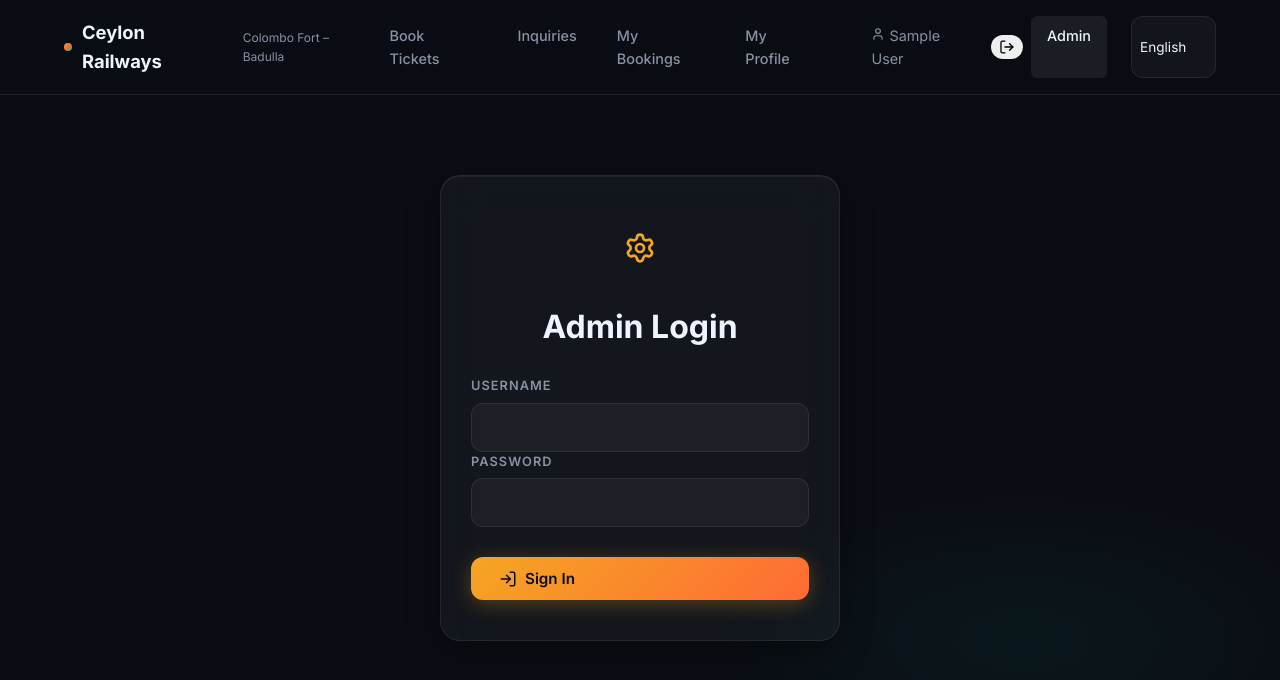
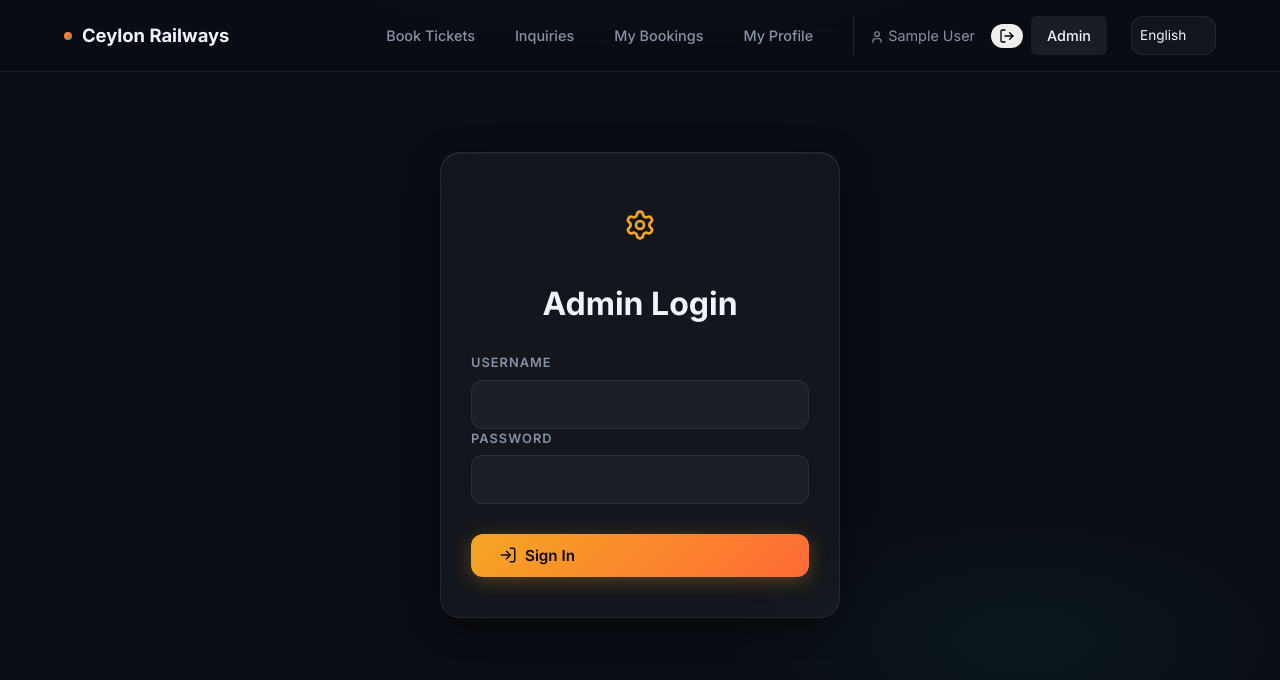
Before and after one commit to aathif12/Segment-Based-Train-Seat-Booking-System, a React (Vite) app in the folder frontend/: page /admin in a window 1280 px wide. Shown: the top 680 px of the page. Built offline with nearby package versions, Linux system fonts and the light colour scheme; sample sign-in values are in the browser's storage.

Commit message:
fix(frontend): control BookingModal visibility with state to allow multiple seat selection

```diff
--- a/frontend/src/App.tsx
+++ b/frontend/src/App.tsx
@@ -24,14 +24,11 @@ const NavBar: React.FC = () => {
   return (
     <nav className="navbar">
       <div className="container navbar-inner">
-        <div className="navbar-brand">
+        <div className="navbar-brand" style={{ whiteSpace: 'nowrap', flexShrink: 0, cursor: 'pointer' }} onClick={() => navigate('/')}>
           <span className="brand-dot" />
           Ceylon Railways
-          <span style={{ fontSize: '0.75rem', color: 'var(--color-text-muted)', fontWeight: 400, marginLeft: 4 }}>
-            Colombo Fort – Badulla
-          </span>
         </div>
-        <div className="navbar-links">
+        <div className="navbar-links" style={{ overflowX: 'auto', flexWrap: 'nowrap' }}>
           <NavLink to="/" end className={({ isActive }) => `navbar-link${isActive ? ' active' : ''}`}>
             {t('nav.bookTickets')}
           </NavLink>
@@ -46,8 +43,11 @@ const NavBar: React.FC = () => {
               <NavLink to="/profile" className={({ isActive }) => `navbar-link${isActive ? ' active' : ''}`}>
                 My Profile
               </NavLink>
-              <div style={{ display: 'flex', alignItems: 'center', gap: 16, marginLeft: 16, paddingLeft: 16, borderLeft: '1px solid rgba(0,0,0,0.1)' }}>
-                <span style={{ fontSize: '0.9rem', color: 'var(--color-text-muted)' }}><User size={14} style={{ display: 'inline', marginRight: 4 }} />{user.name}</span>
+              <div style={{ display: 'flex', alignItems: 'center', gap: 16, marginLeft: 16, paddingLeft: 16, borderLeft: '1px solid rgba(255,255,255,0.1)' }}>
+                <span style={{ fontSize: '0.9rem', color: 'var(--color-text-muted)', whiteSpace: 'nowrap', maxWidth: 120, overflow: 'hidden', textOverflow: 'ellipsis' }}>
+                  <User size={14} style={{ display: 'inline', marginRight: 4, verticalAlign: 'middle' }} />
+                  {user.name}
+                </span>
                 <button className="btn btn-outline btn-sm" onClick={handleLogout} style={{ padding: '4px 8px' }} title={t('nav.logout')}>
                   <LogOut size={16} />
                 </button>
--- a/frontend/src/components/AdminRescheduleModal.tsx
+++ b/frontend/src/components/AdminRescheduleModal.tsx
@@ -137,7 +137,7 @@ const AdminRescheduleModal: React.FC<AdminRescheduleModalProps> = ({
           ) : (
             <SeatMap
               seats={seats}
-              selectedSeatId={selectedSeatId}
+              selectedSeatIds={selectedSeatId ? [selectedSeatId] : []}
               onSelect={seat => setSelectedSeatId(seat.id)}
             />
           )}
--- a/frontend/src/components/AdminWaitlistAssignModal.tsx
+++ b/frontend/src/components/AdminWaitlistAssignModal.tsx
@@ -118,7 +118,7 @@ const AdminWaitlistAssignModal: React.FC<AdminWaitlistAssignModalProps> = ({
           ) : (
             <SeatMap
               seats={seats}
-              selectedSeatId={selectedSeatId}
+              selectedSeatIds={selectedSeatId ? [selectedSeatId] : []}
               onSelect={seat => setSelectedSeatId(seat.id)}
             />
           )}
--- a/frontend/src/pages/AdminPage.tsx
+++ b/frontend/src/pages/AdminPage.tsx
@@ -781,7 +781,7 @@ const AdminPage: React.FC<AdminPageProps> = ({ addToast }) => {
 
             <SeatMap
               seats={mapSeats}
-              selectedSeatId={null}
+              selectedSeatIds={[]}
               onSelect={() => {}}
             />
           </div>
--- a/frontend/src/pages/HomePage.tsx
+++ b/frontend/src/pages/HomePage.tsx
@@ -41,7 +41,7 @@ const HomePage: React.FC<HomePageProps> = ({ addToast }) => {
   const [seats, setSeats]                   = useState<AvailableSeat[]>([])
   const [loadingSeats, setLoadingSeats]     = useState(false)
   const [selectedSeats, setSelectedSeats]   = useState<AvailableSeat[]>([])
-
+  const [isModalOpen, setIsModalOpen]       = useState(false)
   // Load stations once
   useEffect(() => {
     fetchStations()
@@ -99,7 +99,6 @@ const HomePage: React.FC<HomePageProps> = ({ addToast }) => {
     setSelectedTrain(null)
     setSeats([])
     setSelectedSeats([])
-    setSelectedSeat(null)
     setScheduleError(null)
     setLoadingSchedules(true)
 
@@ -451,7 +450,7 @@ const HomePage: React.FC<HomePageProps> = ({ addToast }) => {
                 </div>
                 <button
                   className="btn btn-primary"
-                  onClick={() => document.getElementById('booking-modal')?.classList.add('open')}
+                  onClick={() => setIsModalOpen(true)}
                 >
                   <CheckCircle2 size={18} /> Continue to Booking
                 </button>
@@ -462,14 +461,14 @@ const HomePage: React.FC<HomePageProps> = ({ addToast }) => {
       )}
 
       {/* ── Booking Modal ─────────────────────────────────────────── */}
-      {selectedSeats.length > 0 && fromStation && toStation && selectedTrain && (
+      {isModalOpen && selectedSeats.length > 0 && fromStation && toStation && selectedTrain && (
         <BookingModal
           selectedSeats={selectedSeats}
           fromStation={fromStation}
           toStation={toStation}
           travelDate={travelDate}
           trainScheduleId={selectedTrain.id}
-          onClose={() => document.getElementById('booking-modal')?.classList.remove('open')}
+          onClose={() => setIsModalOpen(false)}
           onSuccess={handleBookingSuccess}
           addToast={addToast}
         />
--- a/frontend/src/styles/globals.css
+++ b/frontend/src/styles/globals.css
@@ -186,7 +186,7 @@ a:hover { color: var(--color-accent); }
   border-color: var(--color-primary);
   box-shadow: 0 0 0 3px rgba(245,166,35,0.15);
 }
-.form-select option { background: var(--color-bg-2); }
+.form-select option, .form-input option { background: var(--color-bg-2); color: var(--color-text-primary); }
 
 /* ── Layout ─────────────────────────────────────────────────────── */
 .container {
```
